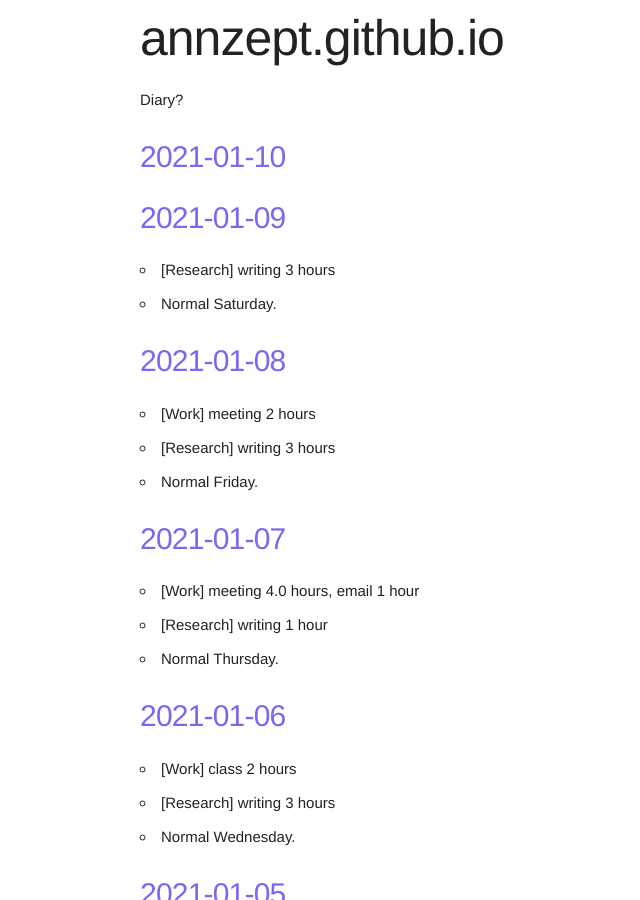
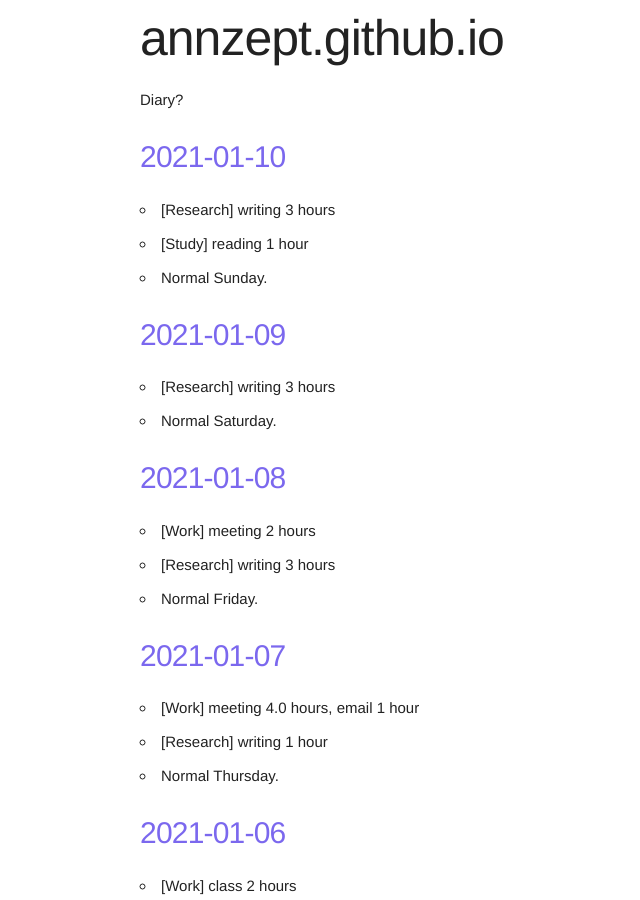
Before and after one commit to annzept/annzept.github.io, a Jekyll site: the page built from index.markdown, in a window 1280 px wide and 900 px high. Shown: the whole window, without its empty margins (20-660 px from the left). Built offline with Jekyll 4.4.1, drawn with Linux system fonts in a browser that asks for light colours.

Commit message:
Mon Jan 11 02:38:24 JST 2021

```diff
--- a/_posts/2021-01-10-diary.md
+++ b/_posts/2021-01-10-diary.md
@@ -4,3 +4,7 @@ title:  2021-01-10
 date:   2021-01-10 23:59:59 +0900
 categories: diary
 ---
+
+- [Research] writing 3 hours
+- [Study] reading 1 hour
+- Normal Sunday.
```
